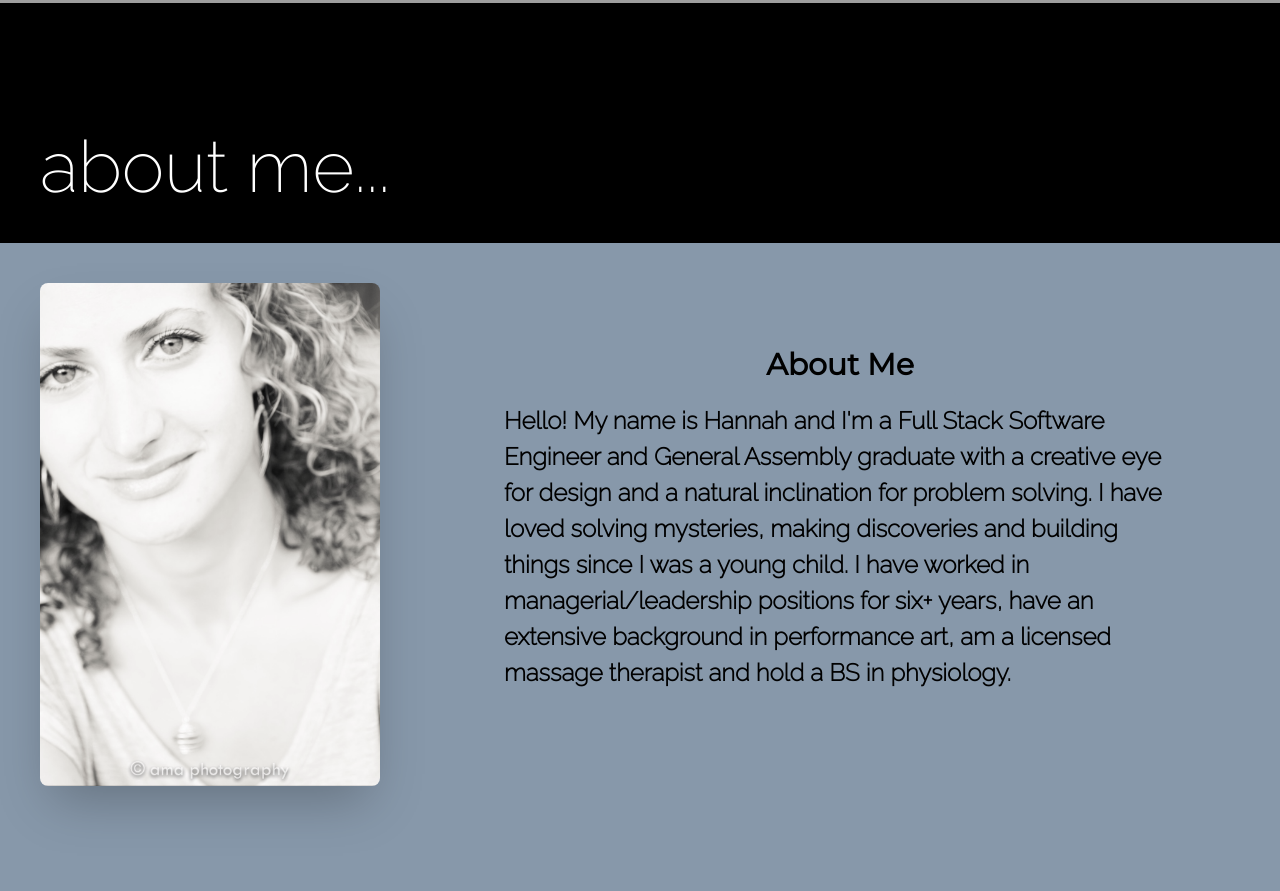
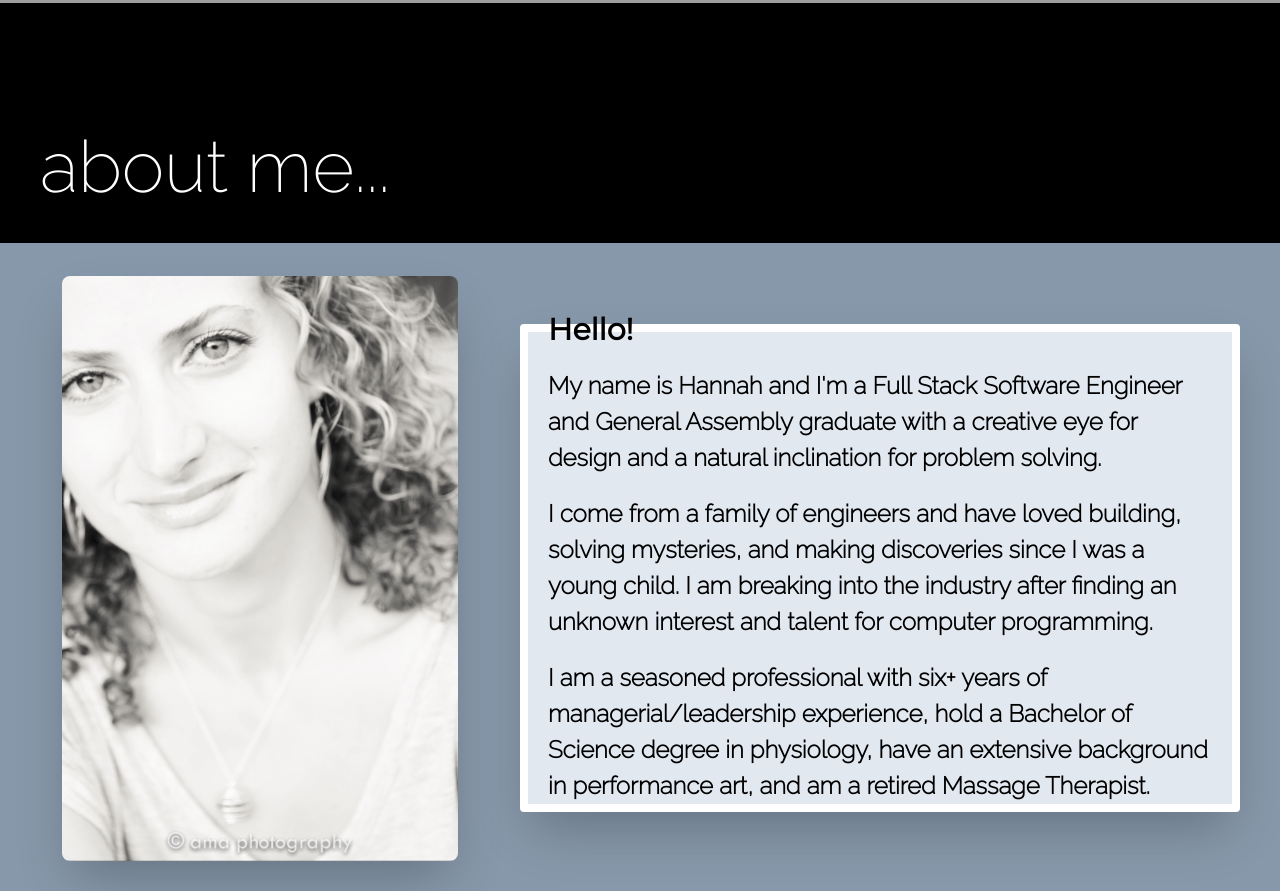
Before and after one commit to hannahbethke/Portfolio-HB, a plain HTML site: page index.html in a window 1280 px wide. Shown: the part 797-1688 px from the top of the page. Drawn offline with nearby package versions, Linux system fonts and the light colour scheme; grey boxes are pictures that could not be loaded.

Commit message:
updated about page

```diff
--- a/index.html
+++ b/index.html
@@ -22,8 +22,8 @@
             </a>
             <div class="hidden md:flex pl-5 items-center">
                 <a class="p-2" href="#about">About</a>
+                <a class="p-2" href="#skills">Skills</a>
                 <a class="p-2" href="#portfolio">Portfolio</a>
-                <a class="p-2" href="#skills">Skills</a>
                 <a class="p-2 md:mr-5" href="#contact">Contact</a>
             </div>
         </nav>
@@ -48,13 +48,16 @@
             <div>
                 <p class="text-7xl bg-black text-white pt-32 p-10">about me...</p>
             </div>
-            <div class="lg:grid lg:grid-cols-3 flex flex-col p-10 w-screen h-full">
-                <img class="col-span-1 col-span-1 shadow-2xl rounded-lg" data-aos="fade-up-right" data-aos-duration="1000" src="./assets/images/Bethke 2022.jpg" alt="Photo of Hannah Bethke" id="HB">
-                <div class="flex flex-col col-span-2 items-center md:p-16" data-aos="fade-up-left" data-aos-duration="1600">
+            <div class="lg:grid lg:grid-cols-5 flex flex-col gap-x-10 mx-10" id="aboutGrid">
+                <img class="col-span-2 col-start-1 place-self-center shadow-2xl rounded-lg" data-aos="fade-up-right" data-aos-duration="1000" src="./assets/images/Bethke 2022.jpg" alt="Photo of Hannah Bethke" id="HB">
+                <div class="col-span-4 col-start-3 place-self-center md:p-5 shadow-2xl bg-slate-200 rounded border border-8 border-white h-[75%] flex flex-col justify-center" data-aos="fade-up-left" data-aos-duration="1600">
                     <h1 class="text-3xl font-black mb-5">
-                        About Me
+                        Hello!
                     </h1>
-                    <p class="font-semibold">Hello!  My name is Hannah and I'm a Full Stack Software Engineer and General Assembly graduate with a creative eye for design and a natural inclination for problem solving.  I have loved solving mysteries, making discoveries and building things since I was a young child.  I have worked in managerial/leadership positions for six+ years, have an extensive background in performance art, am a licensed massage therapist and hold a BS in physiology.
+                    <p class="font-semibold mb-5">My name is Hannah and I'm a Full Stack Software Engineer and General Assembly graduate with a creative eye for design and a natural inclination for problem solving.</p>
+                    <p class="font-semibold mb-5">I come from a family of engineers and have loved building, solving mysteries, and making discoveries since I was a young child. I am breaking into the industry after finding an unknown interest and talent for computer programming.</p>
+                    <p class="font-semibold mb-5">I am a seasoned professional with six+ years of managerial/leadership experience, hold a Bachelor of Science degree in physiology, have an extensive background in performance art, and am a retired Massage Therapist.</p>
+                    <p class="font-semibold">
                     </p>
                 </div>
             </div>
--- a/main.css
+++ b/main.css
@@ -31,7 +31,11 @@ background-color: rgb(135, 152, 170);
 #HB {
   -webkit-filter: grayscale(70%);
   filter: grayscale(70%);
-  max-height: 85%;
+  max-height: 90%;
+}
+
+#aboutGrid {
+  max-height: 70%;
 }
 
 #skills {
```
